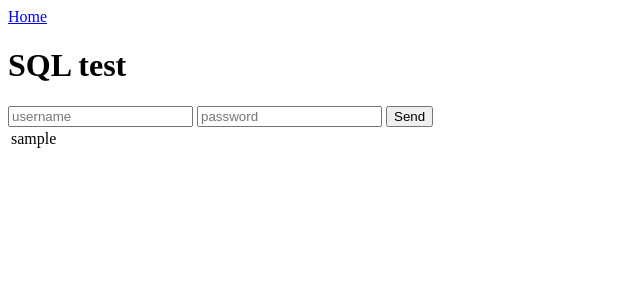
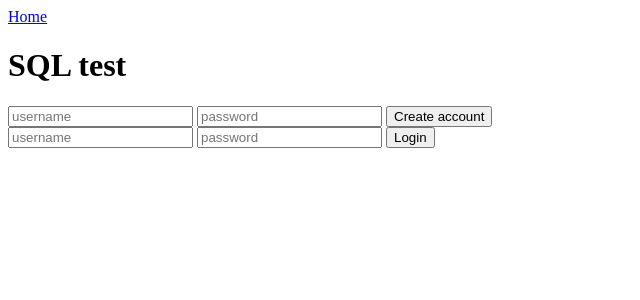
Before and after one commit to ninjawill543/Homemade_WAF, a Flask app: page /sql in a window 1280 px wide. Shown: the top 300 px of the page, without its empty margins (0-640 px from the left). Run offline with Flask 3, Linux system fonts and the light colour scheme; tables that the repository leaves empty hold one stand-in row (values such as "Sample post").

Commit message:
working on xss

```diff
--- a/code/templates/sql_test.html
+++ b/code/templates/sql_test.html
@@ -8,10 +8,11 @@
     <a href="/">Home</a>
    <h1>SQL test</h1>
    <form action="/sql" method="post">
-    <input id="user" name="user" placeholder="username"/>
-    <input id="passw" name="passw" placeholder="password" type="password"/>
-    <button type="submit">Send</button>
-    <table id="demo">
+        <input id="user" name="user" placeholder="username"/>
+        <input id="passw" name="passw" placeholder="password" type="password"/>
+        <button type="submit">Create account</button>
+    </form>
+  <!-- <table id="demo">
         {% for u in usr %}
         <tr>
           <td>{{ u[0] }}</td>
@@ -19,7 +20,11 @@
           <td>{{ u[2] }}</td>
         </tr>
         {% endfor %}
-      </table>
-</form>
+      </table> -->
+    <form action="/login" method="post">
+        <input id="user" name="user" placeholder="username"/>
+        <input id="passw" name="passw" placeholder="password" type="password"/>
+        <button type="submit">Login</button>
+    </form>
 </body>
 </html>
--- a/code/web_server.py
+++ b/code/web_server.py
@@ -6,7 +6,7 @@ conn = sqlite3.connect('supersecure.db')
 c = conn.cursor()
 
 c.execute("CREATE TABLE IF NOT EXISTS users (id INTEGER PRIMARY KEY AUTOINCREMENT, username TEXT, password TEXT)")
-
+c.execute("CREATE TABLE IF NOT EXISTS comments (id INTEGER PRIMARY KEY AUTOINCREMENT, text TEXT)")
 conn.commit()
 
 conn.close()
@@ -62,7 +62,7 @@ def image():
     elif request.method == "POST":
         file = request.form['file']
         print(f"File: {file}")
-    return redirect("/", code=302)
+    return redirect("/image", code=302)
 
 @app.route("/xss", methods=["GET", "POST"])
 def xss():
@@ -71,7 +71,7 @@ def xss():
     elif request.method == "POST":
         input = request.form['input']
         print(f"Input: {input}")
-    return redirect("/", code=302)
+    return redirect("/xss", code=302)
 
 def getusers():
   conn = sqlite3.connect("supersecure.db")
@@ -85,19 +85,28 @@ def getusers():
 def sql():
     if request.method == "GET":
         users = getusers()
-        print(users)
         return render_template("sql_test.html", usr=users)
+        users=""
     elif request.method == "POST":
         user = request.form['user']
         passw = request.form['passw']
         con = sqlite3.connect('supersecure.db')
         c = con.cursor()
-        # c.execute(f"INSERT INTO users (username, password) VALUES ('{user}', '{passw}')") Unsecure!
-        c.execute("INSERT INTO users (username,password) VALUES (?,?)",(user,passw) )
+        c.execute(f"INSERT INTO users (username, password) VALUES ('{user}', '{passw}')")
+        #c.execute("INSERT INTO users (username,password) VALUES (?,?)",(user,passw) ) Secure
         con.commit()
     # return redirect("/", code=302)
     return redirect("/sql", code=302)
 
+# @app.route("/login", methods=["GET", "POST"])
+# def login():
+#     if request.method == "GET":
+#         return render_template("xss_test.html")
+#     elif request.method == "POST":
+#         input = request.form['input']
+#         print(f"Input: {input}")
+#     return redirect("/login", code=302)
+
 if __name__ == "__main__":
     # app.run(debug=True, host='0.0.0.0') Enable this to open for everyone
-    app.run(debug=False, port=6969)
+    app.run(debug=True, port=6969)
```
